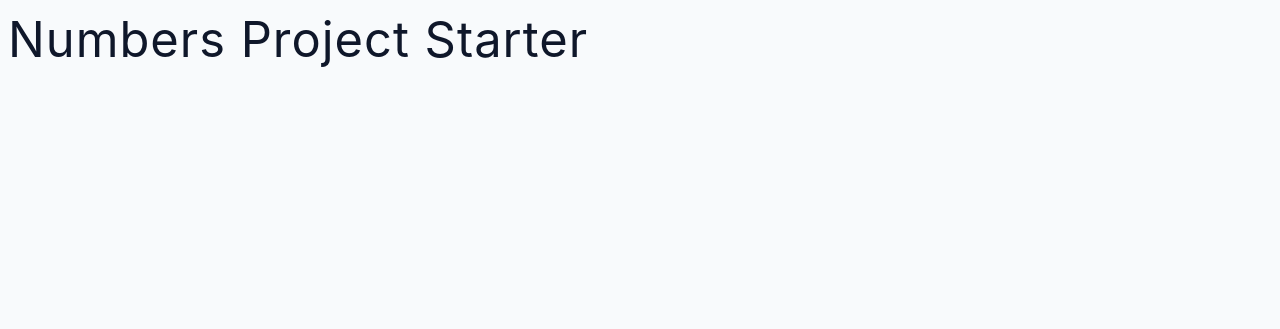
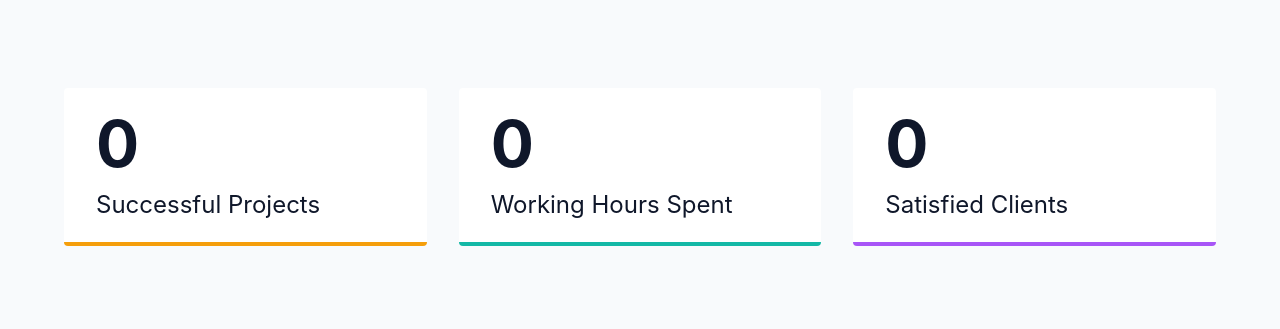
Before and after one commit to Nickduke/numbers, a plain HTML site: page index.html in a window 1280 px wide. Drawn offline with Linux system fonts and the light colour scheme.

Commit message:
feat: complete draft of html

```diff
--- a/index.html
+++ b/index.html
@@ -8,7 +8,22 @@
     <link rel="stylesheet" href="./styles.css" />
   </head>
   <body>
-    <h1>numbers project starter</h1>
+    <section>
+      <article>
+        <span class="number" data-value="value">0</span>
+        <p>successful projects</p>
+      </article>
+
+      <article>
+        <span class="number" data-value="value">0</span>
+        <p>working hours spent</p>
+      </article>
+
+      <article>
+        <span class="number" data-value="value">0</span>
+        <p>satisfied clients</p>
+      </article>
+    </section>
     <script src="./app.js"></script>
   </body>
 </html>
```
